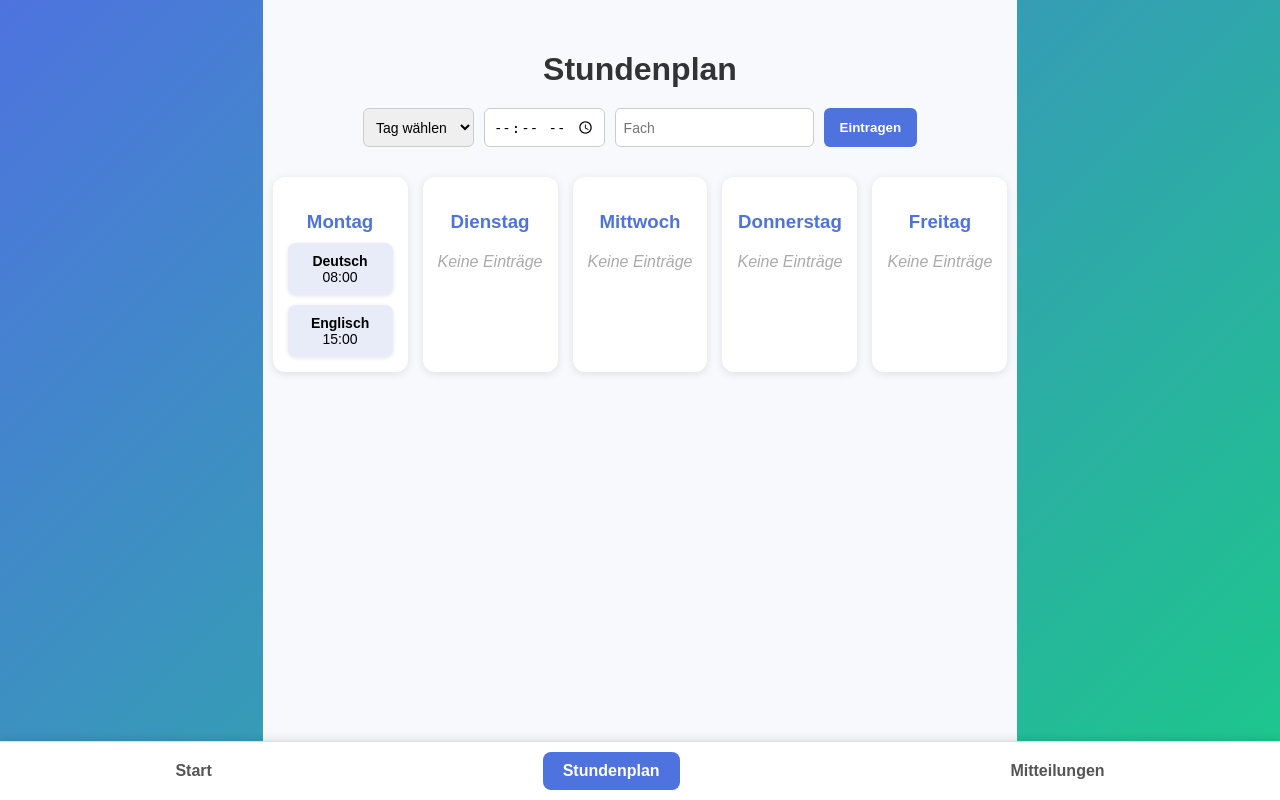
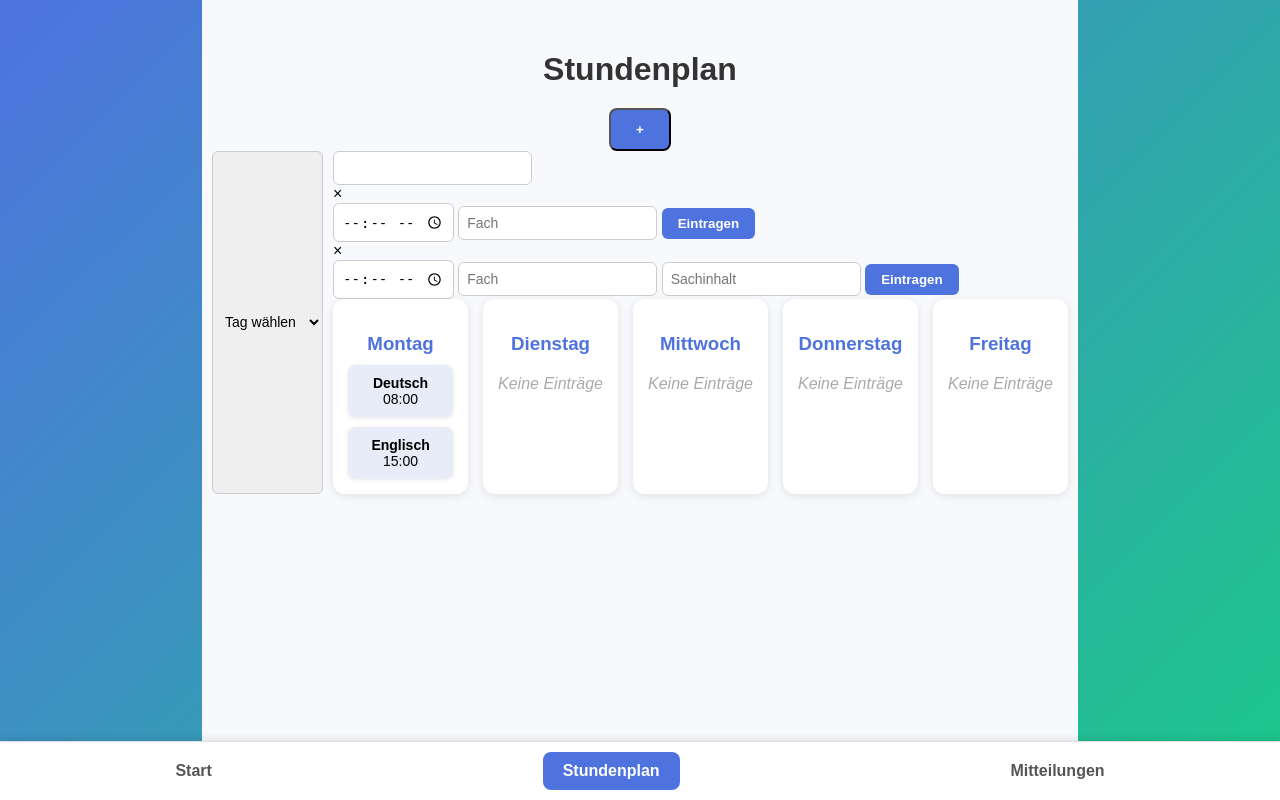
Before and after one commit to kel0g/Unterichtsplaner, a PHP site: page /stundenplan.php in a window 1280 px wide. Run offline with PHP 8.4, Linux system fonts and the light colour scheme; the visitor is signed in with stand-in values (Sample User, id 1).

Commit message:
optionen verwalten

```diff
--- a/stundenplan.php
+++ b/stundenplan.php
@@ -17,6 +17,18 @@
     if (!empty($fach) && !empty($tag) && !empty($zeit)) {
         $data = "$tag | $zeit | $fach" . PHP_EOL;
         file_put_contents($stundenFile, $data, FILE_APPEND | LOCK_EX);
+    }
+}
+
+// Stunden eintragen
+if ($_SERVER["REQUEST_METHOD"] === "POST" && isset($_POST['fach'])) {
+    $fach = htmlspecialchars(trim($_POST['fach']));
+    $tag = htmlspecialchars(trim($_POST['tag']));
+    $text = htmlspecialchars(trim($_POST['text']));
+
+    if (!empty($fach) && !empty($tag) && !empty($zeit)) {
+        $data = "$tag |  $fach | $text" . PHP_EOL;
+        file_put_contents($aufgabenFile, $data, FILE_APPEND | LOCK_EX);
     }
 }
 
@@ -59,6 +71,8 @@
     <div class="stundenplan-container">
         <h1>Stundenplan</h1>
 
+        <button class="btn" id="neueBtn">+</button>
+
         <form method="POST" action="" class="stunden-form">
             <select name="tag" required>
                 <option value="">Tag wählen</option>
@@ -67,10 +81,37 @@
                 <?php endforeach; ?>
             </select>
 
-            <input type="time" name="zeit" required>
-            <input type="text" name="fach" placeholder="Fach" required>
-            <button type="submit" class="btn">Eintragen</button>
+        <from class="dropdown" id="options">
+            <input list="moglichkeiten" type="text" name="optionen"/>
+            <datalist id="option">
+                <option value="Stunden" id="wahl1"/>
+                <option value="Schulaufgabe" id="wahl2"/>
+            </datalist>
         </form>
+
+
+        <div id="popupForm1" class="popup">
+            <div class="popup-content">
+                <span class="close">&times;</span>
+                <form method="POST" action="">
+                <input type="time" name="zeit" required>
+                <input type="text" name="fach" placeholder="Fach" required>
+                <button type="submit" class="btn">Eintragen</button>
+                </form>
+            </div>
+        </div>
+
+         <div id="popupForm2" class="popup">
+            <div class="popup-content">
+                <span class="close">&times;</span>
+                <form method="POST" action="">
+                <input type="time" name="zeit" required>
+                <input type="text" name="fach" placeholder="Fach" required>
+                <input type="text" name="text" placeholder="Sachinhalt" required>
+                <button type="submit" class="btn">Eintragen</button>
+                </form>
+            </div>
+        </div>
 
         <div class="kalender">
             <?php foreach ($tage as $tag): ?>
@@ -110,5 +151,21 @@
             <a href="mitteilungen.php" class="nav-btn">Mitteilungen</a>
         </div>
     </div>
+
+     <script>
+        const auswahl = document.getElementById("options");
+        const wahl1 = document.getElementById("wahl1");
+        const wahl2 = document.getElementById("wahl2");
+        const popup1 = document.getElementById("popupForm1");
+        const popup2 = document.getElementById("popupForm1");
+        const btn = document.getElementById("neueBtn");
+        const span = document.getElementsByClassName("close")[0];
+
+        btn.onclick = () => { auswahl.style.display = "block"; }
+        wahl1.onclick = () => { popup1.style.display = "block"; }
+        wahl2.onclick = () => { popup2.style.display = "block"; }
+        span.onclick = () => { popup.style.display = "none"; }
+        window.onclick = (event) => { if (event.target == popup) popup.style.display = "none"; }
+    </script>
 </body>
 </html>
```
